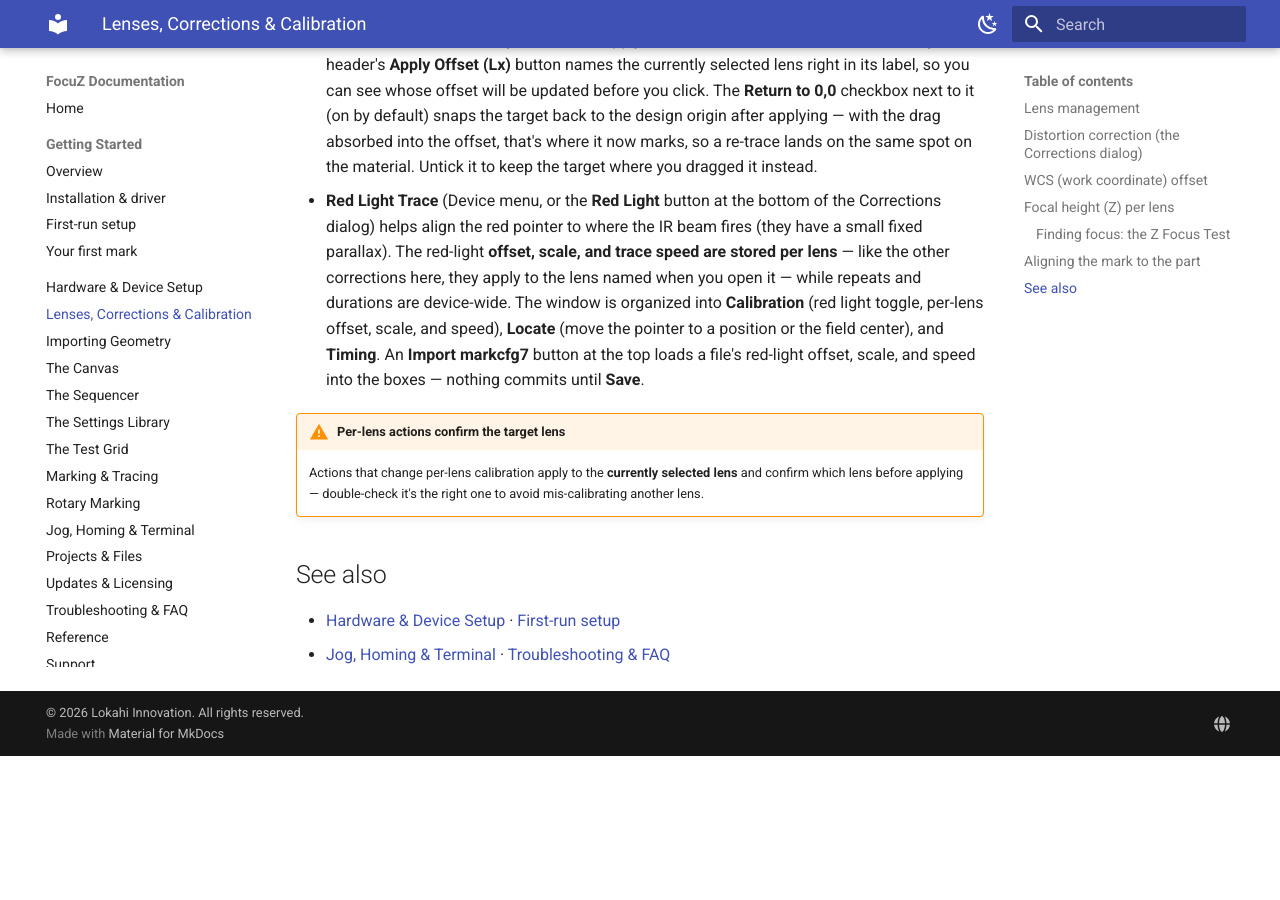
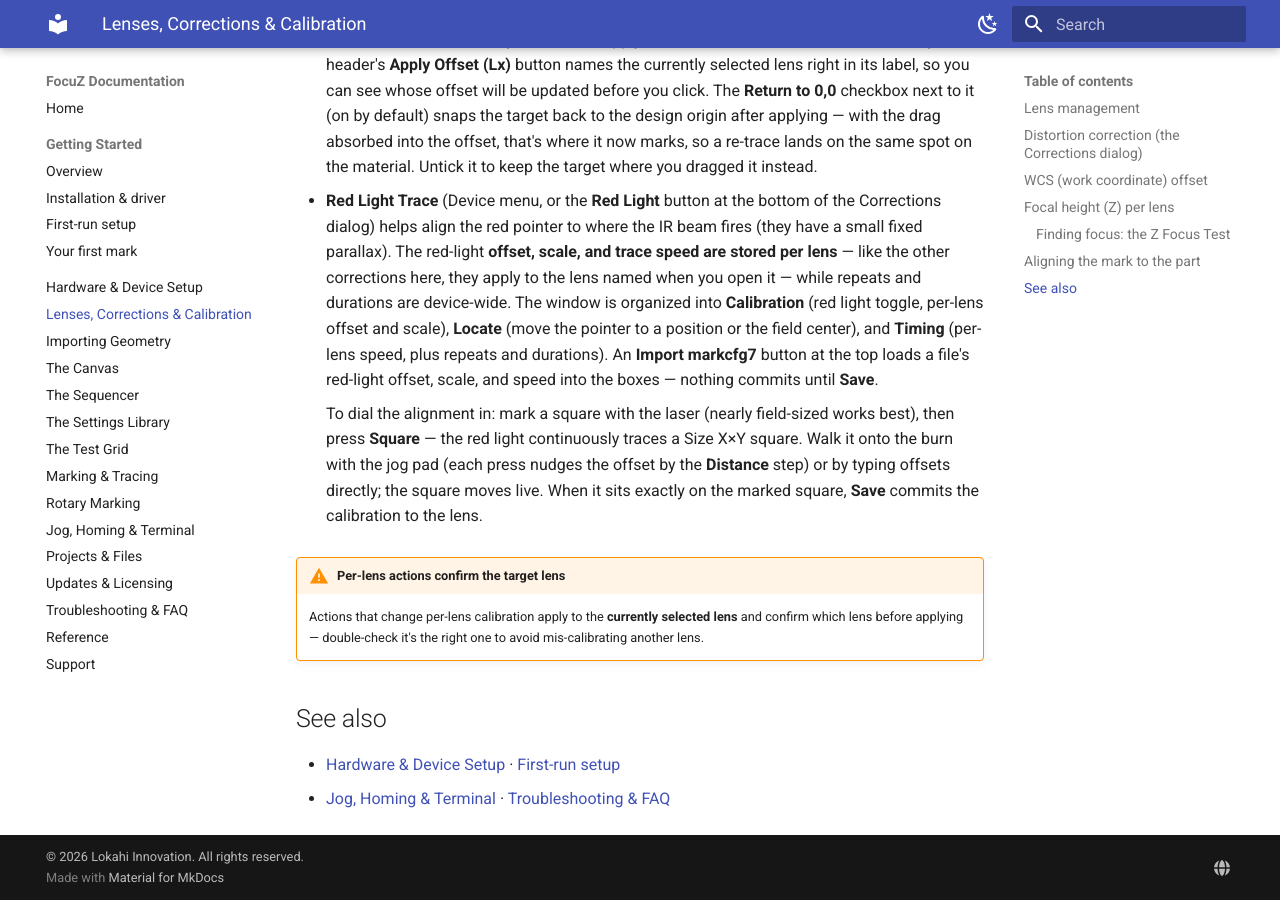
Before and after one commit to Lokahi-Shop/focuz-docs, an MkDocs documentation site: the page built from docs/lenses-corrections.md, in a window 1280 px wide and 900 px high, scrolled down 2152 px. Built offline with MkDocs 1.6.1 and Material for MkDocs 9.7.7, drawn with Linux system fonts in a browser that asks for light colours; before the commit the page ends 2908 px from its top, so only the background shows below that.

Commit message:
docs(lenses): red light square alignment workflow
Co-Authored-By: Claude Fable 5 <noreply@anthropic.com>

```diff
--- a/docs/lenses-corrections.md
+++ b/docs/lenses-corrections.md
@@ -101,10 +101,16 @@ focal height.
   dialog) helps align the red pointer to where the IR beam fires (they have a small fixed parallax).
   The red-light **offset, scale, and trace speed are stored per lens** — like the other corrections
   here, they apply to the lens named when you open it — while repeats and durations are
-  device-wide. The window is organized into **Calibration** (red light toggle, per-lens offset,
-  scale, and speed), **Locate** (move the pointer to a position or the field center), and **Timing**. An
-  **Import markcfg7** button at the top loads a file's red-light offset, scale, and speed into the
-  boxes — nothing commits until **Save**.
+  device-wide. The window is organized into **Calibration** (red light toggle, per-lens offset and
+  scale), **Locate** (move the pointer to a position or the field center), and **Timing** (per-lens
+  speed, plus repeats and durations). An **Import markcfg7** button at the top loads a file's
+  red-light offset, scale, and speed into the boxes — nothing commits until **Save**.
+
+    To dial the alignment in: mark a square with the laser (nearly field-sized works best), then
+    press **Square** — the red light continuously traces a Size X×Y square. Walk it onto the burn
+    with the jog pad (each press nudges the offset by the **Distance** step) or by typing offsets
+    directly; the square moves live. When it sits exactly on the marked square, **Save** commits
+    the calibration to the lens.
 
 !!! warning "Per-lens actions confirm the target lens"
     Actions that change per-lens calibration apply to the **currently selected lens** and confirm which lens
```
